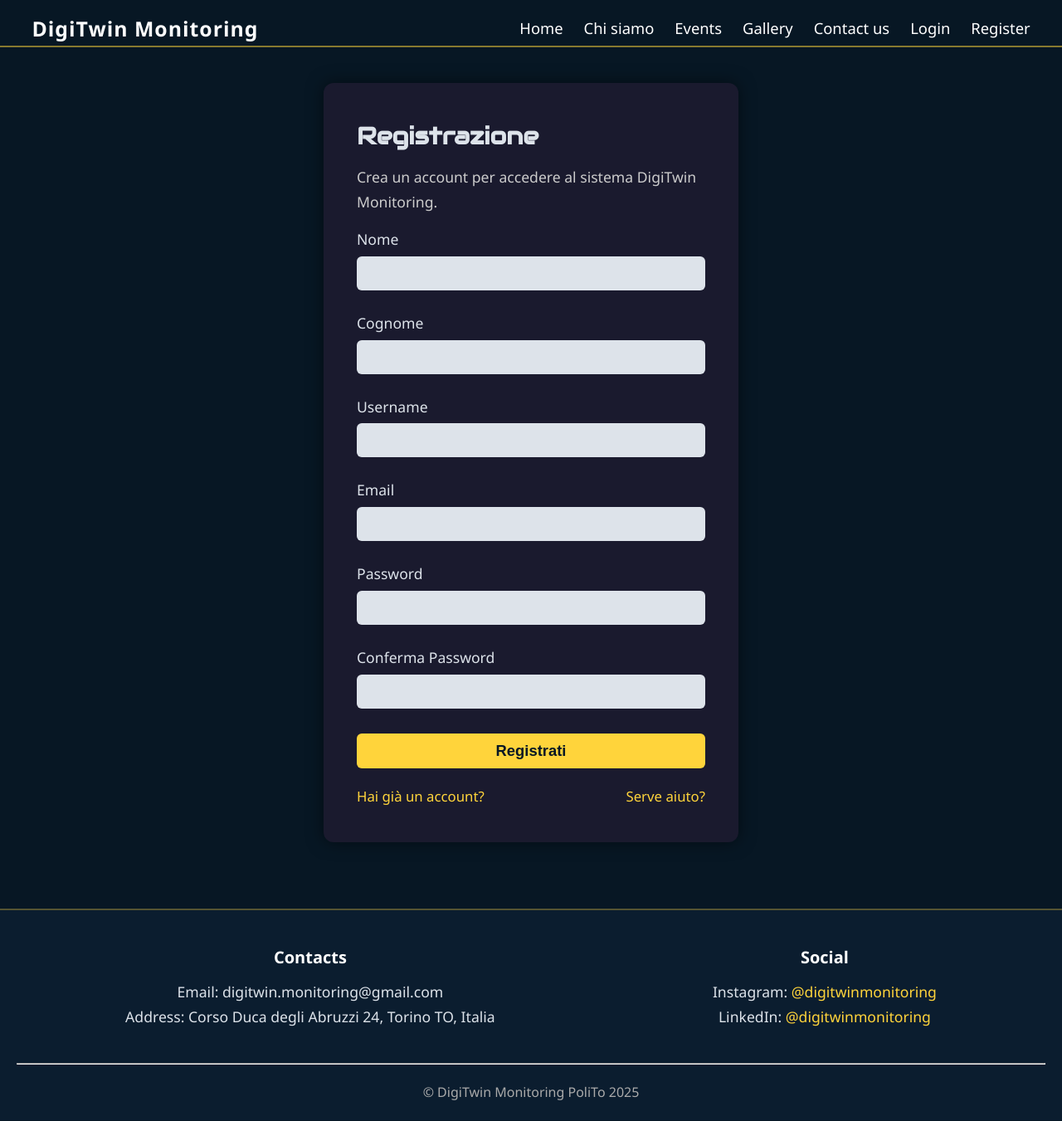
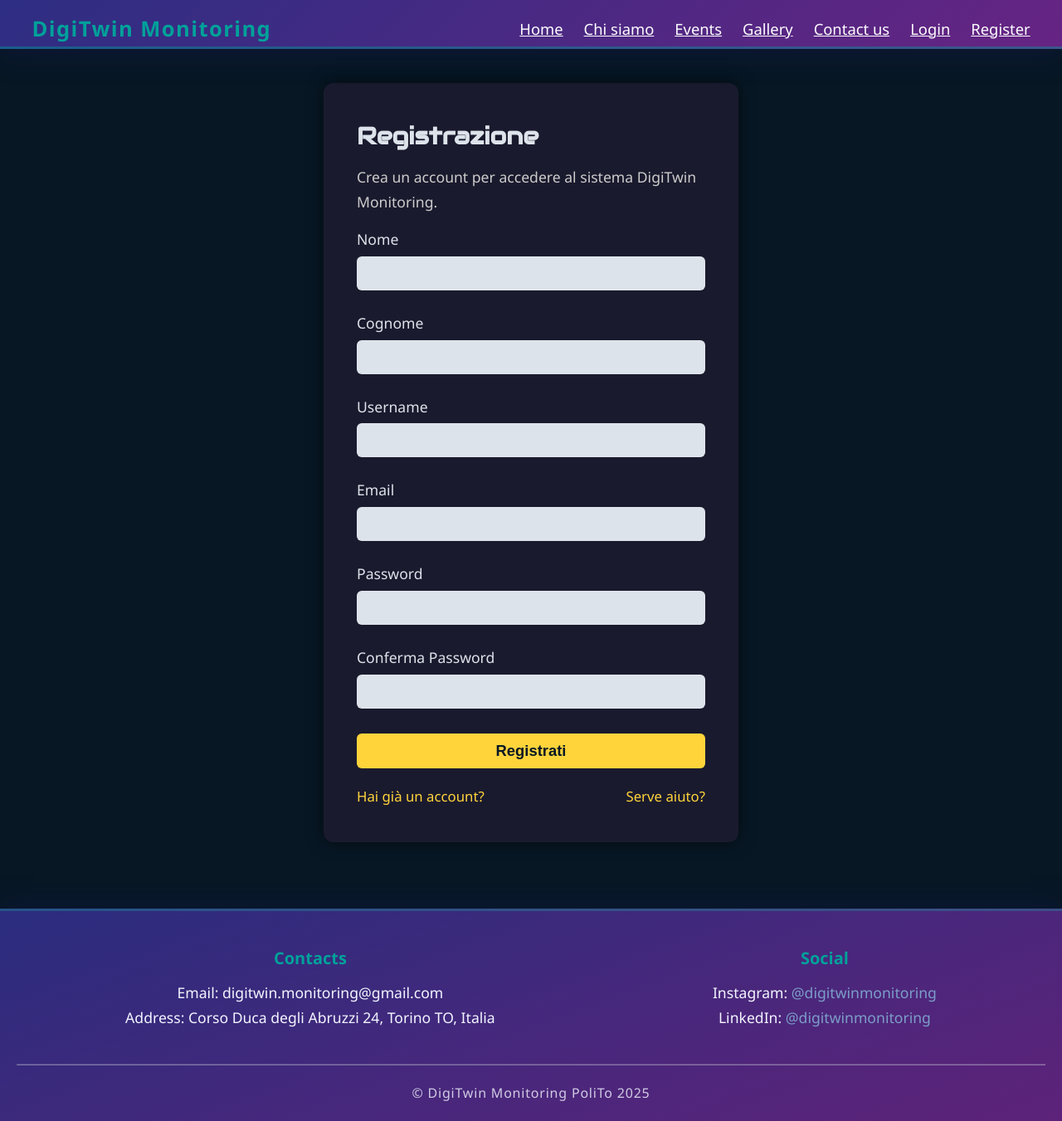
Before and after one commit to BlancatoAntonino/DigiTwin-LoginApp-Pubblica, a React (Vite) app in the folder login app/: page /register in a window 1280 px wide. Shown: the whole page at 83% size. Built offline with nearby package versions, Linux system fonts and the light colour scheme.

Commit message:
Scope header and footer CSS to shared theme

```diff
--- a/login app/src/components/Footer.css
+++ b/login app/src/components/Footer.css
@@ -1,78 +1,47 @@
-footer {
-  margin-top: 60px;
+.home-footer {
+  margin-top: 80px;
   text-align: center;
-  padding: 20px;
+  background: linear-gradient(160deg, rgba(45, 46, 131, 0.95), rgba(102, 36, 131, 0.9));
+  padding: 40px 20px 20px 20px;
+  color: #f3f5ff;
   font-size: 1.1rem;
-  color: #dde3ea;
+  border-top: 3px solid rgba(0, 161, 154, 0.35);
+  font-family: "Gotham Book", "Gotham", "Segoe UI", sans-serif;
+  box-shadow: 0 -12px 26px rgba(19, 22, 78, 0.3);
 }
 
-.footer {
-  margin-top: 80px;
-  background-color: #0b1d2f;
-  padding: 40px 20px 20px 20px;
-  color: #dde3ea;
-  font-size: 1.1rem;
-  border-top: 2px solid #ffd43b4d;
-}
-
-.footer-content {
+.home-footer .footer-content {
   display: flex;
   justify-content: space-around;
   flex-wrap: wrap;
   margin-bottom: 20px;
 }
 
-.footer-section {
+.home-footer .footer-section {
   min-width: 200px;
   margin-bottom: 20px;
 }
 
-.footer-section p {
+.home-footer .footer-section p {
   font-size: 1.1rem;
 }
 
-.footer-section h4 {
+.home-footer .footer-section h4 {
   margin-bottom: 10px;
   font-size: 1.25rem;
-  color: #ffffff;
-}
-
-.footer-section a {
-  color: #ffd43b;
-  text-decoration: none;
-  font-size: 1.1rem;
-}
-
-.footer-section a:hover {
-  text-decoration: underline;
-}
-
-.footer-bottom {
-  text-align: center;
-  color: #aaaaaa;
-  font-size: 1rem;
-  margin-top: 20px;
-}
-
-.home-footer {
-  background: linear-gradient(160deg, rgba(45, 46, 131, 0.95), rgba(102, 36, 131, 0.9));
-  color: #f3f5ff;
-  border-top: 3px solid rgba(0, 161, 154, 0.35);
-  font-family: "Gotham Book", "Gotham", "Segoe UI", sans-serif;
-  box-shadow: 0 -12px 26px rgba(19, 22, 78, 0.3);
-}
-
-.home-footer .footer-section h4 {
   color: #00a19a;
 }
 
 .home-footer .footer-section a {
   color: #7c9dc9;
+  text-decoration: none;
+  font-size: 1.1rem;
   font-family: "Gotham Book", "Gotham", "Segoe UI", sans-serif;
 }
 
 .home-footer .footer-section a:hover,
 .home-footer .footer-section a:focus {
+  text-decoration: underline;
   color: #00a19a;
 }
 
@@ -81,6 +50,9 @@ footer {
 }
 
 .home-footer .footer-bottom {
+  text-align: center;
   color: rgba(243, 245, 255, 0.8);
+  font-size: 1rem;
+  margin-top: 20px;
   letter-spacing: 0.8px;
 }
--- a/login app/src/components/Footer.jsx
+++ b/login app/src/components/Footer.jsx
@@ -1,12 +1,8 @@
-import { useLocation } from "react-router-dom";
 import "./Footer.css";
 
 const Footer = () => {
-  const location = useLocation();
-  const isHome = location.pathname === "/";
-
   return (
-    <footer className={`footer${isHome ? " home-footer" : ""}`}>
+    <footer className="home-footer">
       <div className="footer-content">
         <div className="footer-section">
           <h4>Contacts</h4>
--- a/login app/src/components/Header.css
+++ b/login app/src/components/Header.css
@@ -1,45 +1,28 @@
-header {
+.home-header {
   display: flex;
   justify-content: space-between;
   align-items: center;
   padding: 1% 3% 0% 3%;
-  background-color: #071724;
+  background: linear-gradient(135deg, #2d2e83, #662483);
   position: fixed;
   width: 100%;
   z-index: 10000;
-  border-bottom: 2px solid #ffd53b84;
+  color: #f4f6ff;
+  font-family: "Gotham Book", "Gotham", "Segoe UI", sans-serif;
+  border-bottom: 3px solid rgba(0, 161, 154, 0.4);
+  box-shadow: 0 12px 28px rgba(19, 22, 78, 0.35);
 }
 
-.logo {
+.home-header .logo {
   font-size: 1.55rem;
   font-weight: bold;
   letter-spacing: 1px;
 }
 
-.logo img {
+.home-header .logo img {
   height: 50px;
   width: auto;
   border-radius: 8px;
-}
-
-nav {
-  display: flex;
-  align-items: center;
-}
-
-nav a {
-  margin-left: 25px;
-  color: white;
-  text-decoration: none;
-  font-size: 1.15rem;
-}
-
-.home-header {
-  background: linear-gradient(135deg, #2d2e83, #662483);
-  color: #f4f6ff;
-  font-family: "Gotham Book", "Gotham", "Segoe UI", sans-serif;
-  border-bottom: 3px solid rgba(0, 161, 154, 0.4);
-  box-shadow: 0 12px 28px rgba(19, 22, 78, 0.35);
 }
 
 .home-header .logo span {
@@ -48,7 +31,13 @@ nav a {
   font-size: 1.6rem;
 }
 
+.home-header nav {
+  display: flex;
+  align-items: center;
+}
+
 .home-header nav a {
+  margin-left: 25px;
   color: #fdfcff;
   font-family: "Gotham Book", "Gotham", "Segoe UI", sans-serif;
   transition: color 0.2s ease, transform 0.2s ease;
--- a/login app/src/components/Header.jsx
+++ b/login app/src/components/Header.jsx
@@ -1,12 +1,9 @@
-import { Link, useLocation } from "react-router-dom";
+import { Link } from "react-router-dom";
 import "./Header.css";
 
 const Header = () => {
-  const location = useLocation();
-  const isHome = location.pathname === "/";
-
   return (
-    <header className={isHome ? "home-header" : ""}>
+    <header className="home-header">
       <div className="logo">
         {/* Se hai un'immagine logo, puoi sostituire <span> con <img src="logo.png" alt="logo" /> */}
         <span>DigiTwin Monitoring</span>
```
